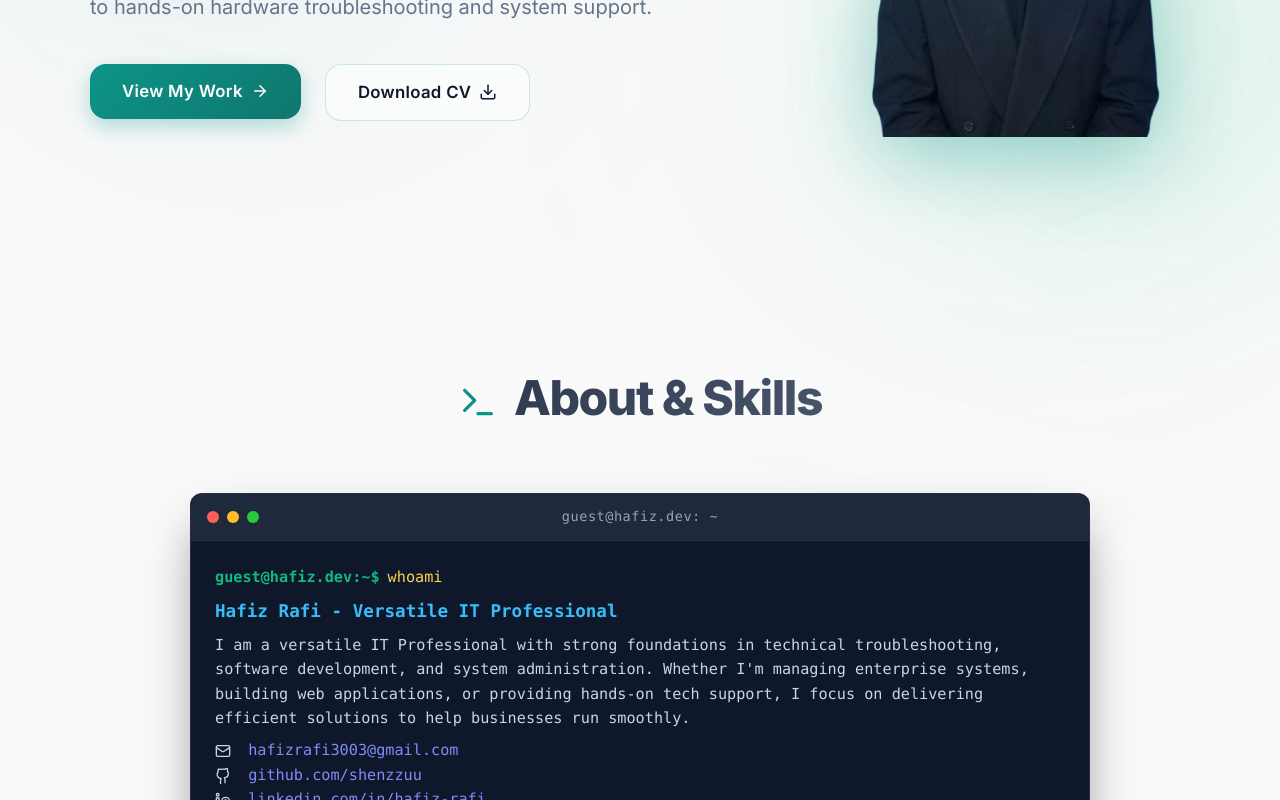
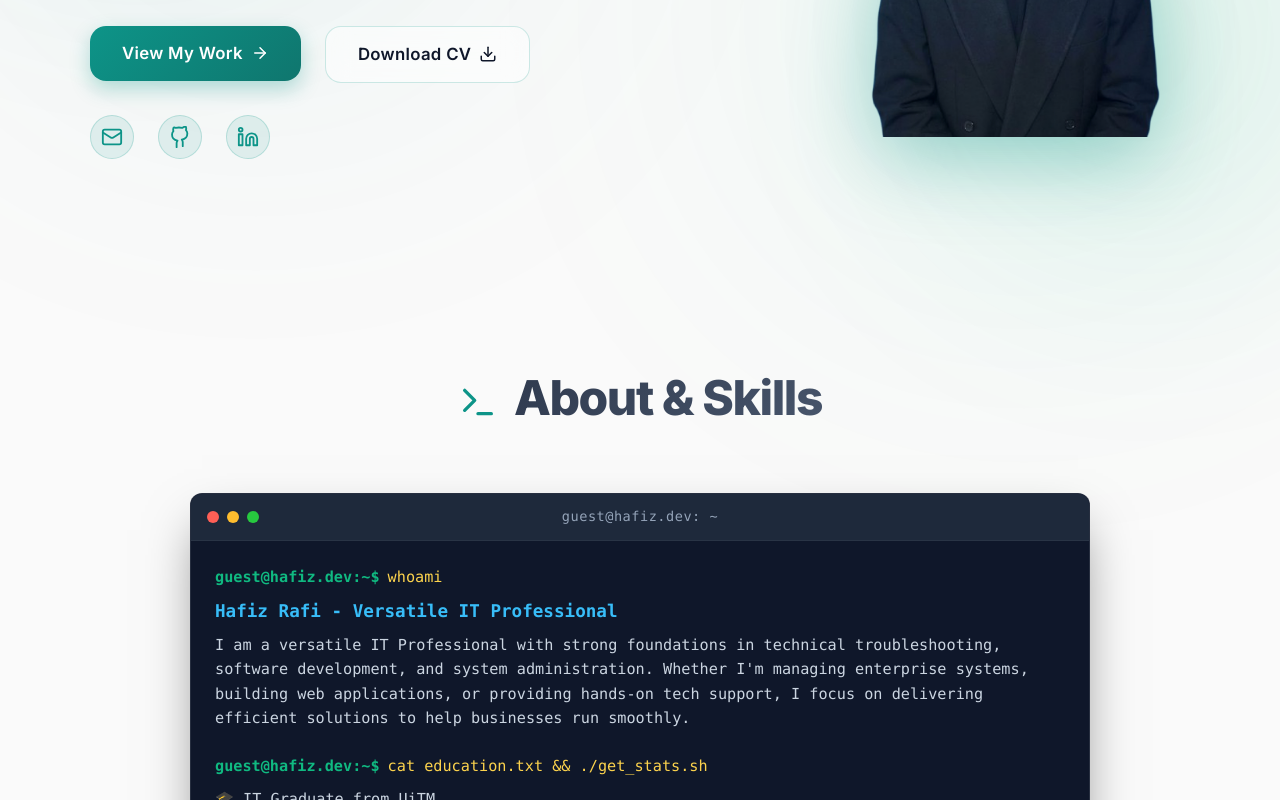
Before and after one commit to shenzzuu/portfolio, a React (Vite) app: page / in a window 1280 px wide. Shown: the part 480-1280 px from the top of the page. Built offline with nearby package versions, Linux system fonts and the light colour scheme; no server answers.

Commit message:
Move social links from About terminal to Hero section

```diff
--- a/src/components/About.jsx
+++ b/src/components/About.jsx
@@ -1,21 +1,9 @@
 import React, { useState, useEffect } from 'react';
 import { motion } from 'framer-motion';
-import { Terminal, Mail } from 'lucide-react';
+import { Terminal } from 'lucide-react';
 import './About.css';
 
-const GithubIcon = ({ size = 24, color = "currentColor", style }) => (
-  <svg xmlns="http://www.w3.org/2000/svg" width={size} height={size} viewBox="0 0 24 24" fill="none" stroke={color} strokeWidth="2" strokeLinecap="round" strokeLinejoin="round" style={style}>
-    <path d="M15 22v-4a4.8 4.8 0 0 0-1-3.2c3-.3 6-1.5 6-6.5a5.5 5.5 0 0 0-1.5-3.8 5.5 5.5 0 0 0-.2-3.8s-1.2-.4-3.9 1.4a13.3 13.3 0 0 0-7 0C6.2 1.4 5 1.8 5 1.8a5.5 5.5 0 0 0-.2 3.8A5.5 5.5 0 0 0 3.3 9.4c0 5 3 6.2 6 6.5a4.8 4.8 0 0 0-1 3.2v4"></path>
-  </svg>
-);
 
-const LinkedinIcon = ({ size = 24, color = "currentColor", style }) => (
-  <svg xmlns="http://www.w3.org/2000/svg" width={size} height={size} viewBox="0 0 24 24" fill="none" stroke={color} strokeWidth="2" strokeLinecap="round" strokeLinejoin="round" style={style}>
-    <path d="M16 8a6 6 0 0 1 6 6v7h-4v-7a2 2 0 0 0-2-2 2 2 0 0 0-2 2v7h-4v-7a6 6 0 0 1 6-6z"></path>
-    <rect x="2" y="9" width="4" height="12"></rect>
-    <circle cx="4" cy="4" r="2"></circle>
-  </svg>
-);
 
 const TypewriterCommand = ({ command, delay, onComplete }) => {
   const [text, setText] = useState('');
@@ -109,11 +97,7 @@ const About = () => {
             <motion.div className="terminal-output" initial={{ opacity: 0 }} animate={{ opacity: 1 }}>
               <p className="highlight-text">Hafiz Rafi - Versatile IT Professional</p>
               <p>I am a versatile IT Professional with strong foundations in technical troubleshooting, software development, and system administration. Whether I'm managing enterprise systems, building web applications, or providing hands-on tech support, I focus on delivering efficient solutions to help businesses run smoothly.</p>
-              <p className="contact-info">
-                <Mail size={16} style={{ verticalAlign: 'text-bottom', marginRight: '8px' }}/> <a href="mailto:hafizrafi3003@gmail.com">hafizrafi3003@gmail.com</a><br/>
-                <GithubIcon size={16} style={{ verticalAlign: 'text-bottom', marginRight: '8px' }}/> <a href="https://github.com/shenzzuu" target="_blank" rel="noreferrer">github.com/shenzzuu</a><br/>
-                <LinkedinIcon size={16} style={{ verticalAlign: 'text-bottom', marginRight: '8px' }}/> <a href="https://www.linkedin.com/in/hafiz-rafi-a029923b2" target="_blank" rel="noreferrer">linkedin.com/in/hafiz-rafi</a>
-              </p>
+
             </motion.div>
           )}
 
--- a/src/components/Hero.css
+++ b/src/components/Hero.css
@@ -278,7 +278,50 @@
   color: #34d399;
 }
 
+.hero-socials {
+  display: flex;
+  gap: 1.5rem;
+  margin-top: 2rem;
+  align-items: center;
+}
+
+.social-icon {
+  display: flex;
+  align-items: center;
+  justify-content: center;
+  width: 44px;
+  height: 44px;
+  border-radius: 50%;
+  background: rgba(13, 148, 136, 0.1);
+  color: #0d9488;
+  transition: all 0.3s cubic-bezier(0.4, 0, 0.2, 1);
+  border: 1px solid rgba(13, 148, 136, 0.2);
+}
+
+[data-theme='dark'] .social-icon {
+  background: rgba(24, 24, 27, 0.5);
+  color: #34d399;
+  border: 1px solid rgba(255, 255, 255, 0.1);
+}
+
+.social-icon:hover {
+  transform: translateY(-3px);
+  background: #0d9488;
+  color: white;
+  box-shadow: 0 10px 20px rgba(13, 148, 136, 0.3);
+  border-color: transparent;
+}
+
+[data-theme='dark'] .social-icon:hover {
+  background: #34d399;
+  color: #18181b;
+  box-shadow: 0 10px 20px rgba(52, 211, 153, 0.3);
+}
+
 @media (max-width: 900px) {
+  .hero-socials {
+    justify-content: center;
+  }
   .hero-section {
     align-items: flex-start;
     padding-top: 140px;
--- a/src/components/Hero.jsx
+++ b/src/components/Hero.jsx
@@ -1,6 +1,20 @@
 import React from 'react';
 import { motion } from 'framer-motion';
-import { Sparkles, ArrowRight, Download } from 'lucide-react';
+import { Sparkles, ArrowRight, Download, Mail } from 'lucide-react';
+
+const GithubIcon = ({ size = 24, color = "currentColor", style }) => (
+  <svg xmlns="http://www.w3.org/2000/svg" width={size} height={size} viewBox="0 0 24 24" fill="none" stroke={color} strokeWidth="2" strokeLinecap="round" strokeLinejoin="round" style={style}>
+    <path d="M15 22v-4a4.8 4.8 0 0 0-1-3.2c3-.3 6-1.5 6-6.5a5.5 5.5 0 0 0-1.5-3.8 5.5 5.5 0 0 0-.2-3.8s-1.2-.4-3.9 1.4a13.3 13.3 0 0 0-7 0C6.2 1.4 5 1.8 5 1.8a5.5 5.5 0 0 0-.2 3.8A5.5 5.5 0 0 0 3.3 9.4c0 5 3 6.2 6 6.5a4.8 4.8 0 0 0-1 3.2v4"></path>
+  </svg>
+);
+
+const LinkedinIcon = ({ size = 24, color = "currentColor", style }) => (
+  <svg xmlns="http://www.w3.org/2000/svg" width={size} height={size} viewBox="0 0 24 24" fill="none" stroke={color} strokeWidth="2" strokeLinecap="round" strokeLinejoin="round" style={style}>
+    <path d="M16 8a6 6 0 0 1 6 6v7h-4v-7a2 2 0 0 0-2-2 2 2 0 0 0-2 2v7h-4v-7a6 6 0 0 1 6-6z"></path>
+    <rect x="2" y="9" width="4" height="12"></rect>
+    <circle cx="4" cy="4" r="2"></circle>
+  </svg>
+);
 import Magnetic from './Magnetic';
 import Typewriter from './Typewriter';
 import './Hero.css';
@@ -65,6 +79,18 @@ const Hero = () => {
               </a>
             </Magnetic>
           </motion.div>
+
+          <motion.div className="hero-socials" variants={itemVariants}>
+            <a href="mailto:hafizrafi3003@gmail.com" aria-label="Email" className="social-icon">
+              <Mail size={22} />
+            </a>
+            <a href="https://github.com/shenzzuu" target="_blank" rel="noreferrer" aria-label="GitHub" className="social-icon">
+              <GithubIcon size={22} />
+            </a>
+            <a href="https://www.linkedin.com/in/hafiz-rafi-a029923b2" target="_blank" rel="noreferrer" aria-label="LinkedIn" className="social-icon">
+              <LinkedinIcon size={22} />
+            </a>
+          </motion.div>
         </div>
 
         <motion.div className="hero-image-side" variants={itemVariants}>
```
